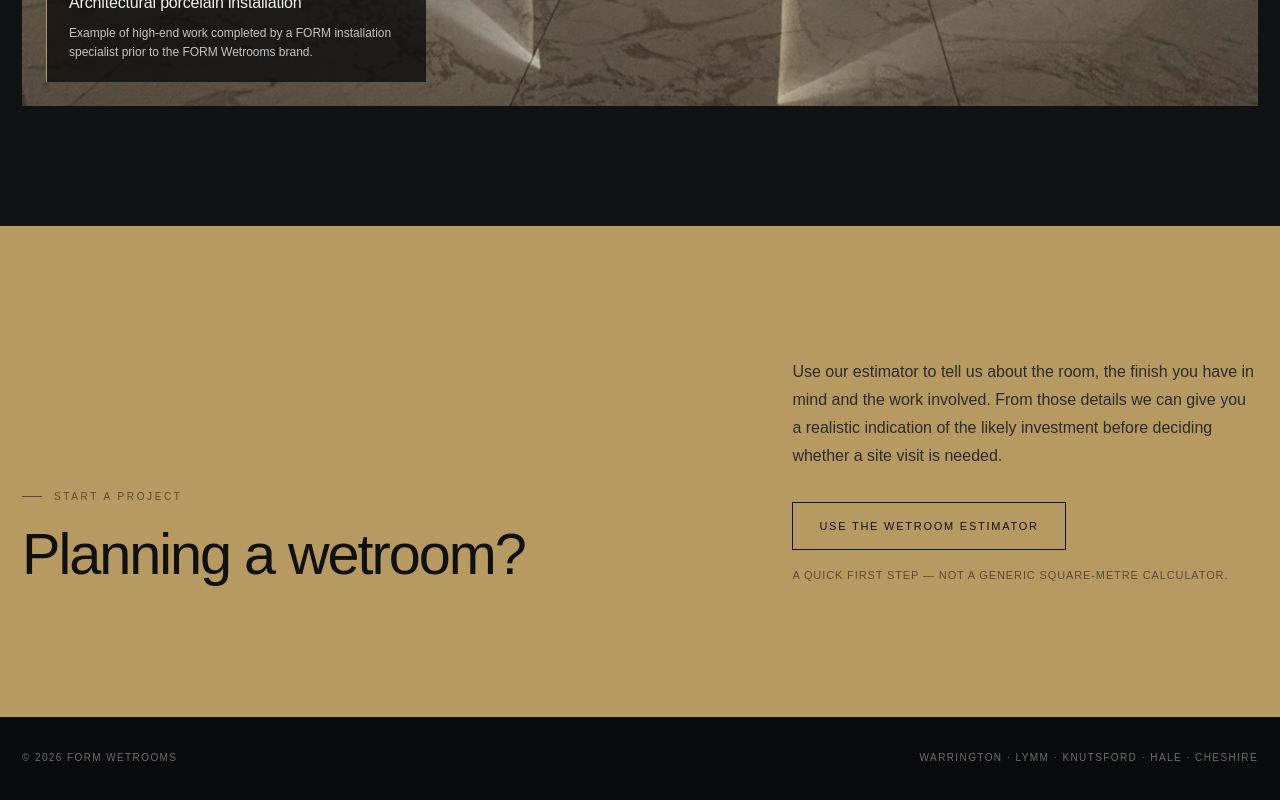
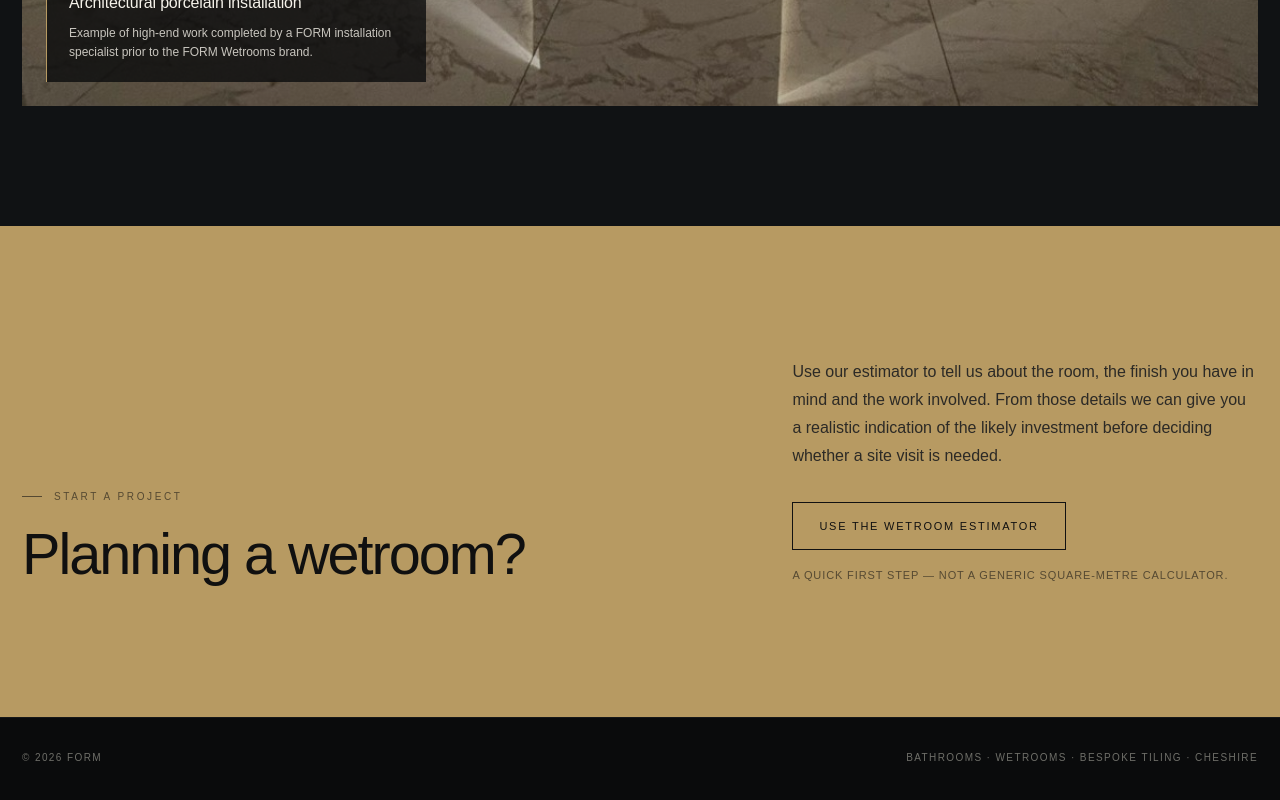
Before and after one commit to paulthetiler/Form-wetrooms, a Next.js app: page / in a window 1280 px wide. Shown: the part 4492-5292 px from the top of the page. Built offline with nearby package versions, Linux system fonts and the light colour scheme.

Commit message:
Update FORM footer service line

```diff
--- a/components/Footer.tsx
+++ b/components/Footer.tsx
@@ -2,8 +2,8 @@ export function Footer() {
   return (
     <footer>
       <div className="wrap foot">
-        <div>© 2026 FORM Wetrooms</div>
-        <div>Warrington · Lymm · Knutsford · Hale · Cheshire</div>
+        <div>© 2026 FORM</div>
+        <div>Bathrooms · Wetrooms · Bespoke Tiling · Cheshire</div>
       </div>
     </footer>
   );
```
